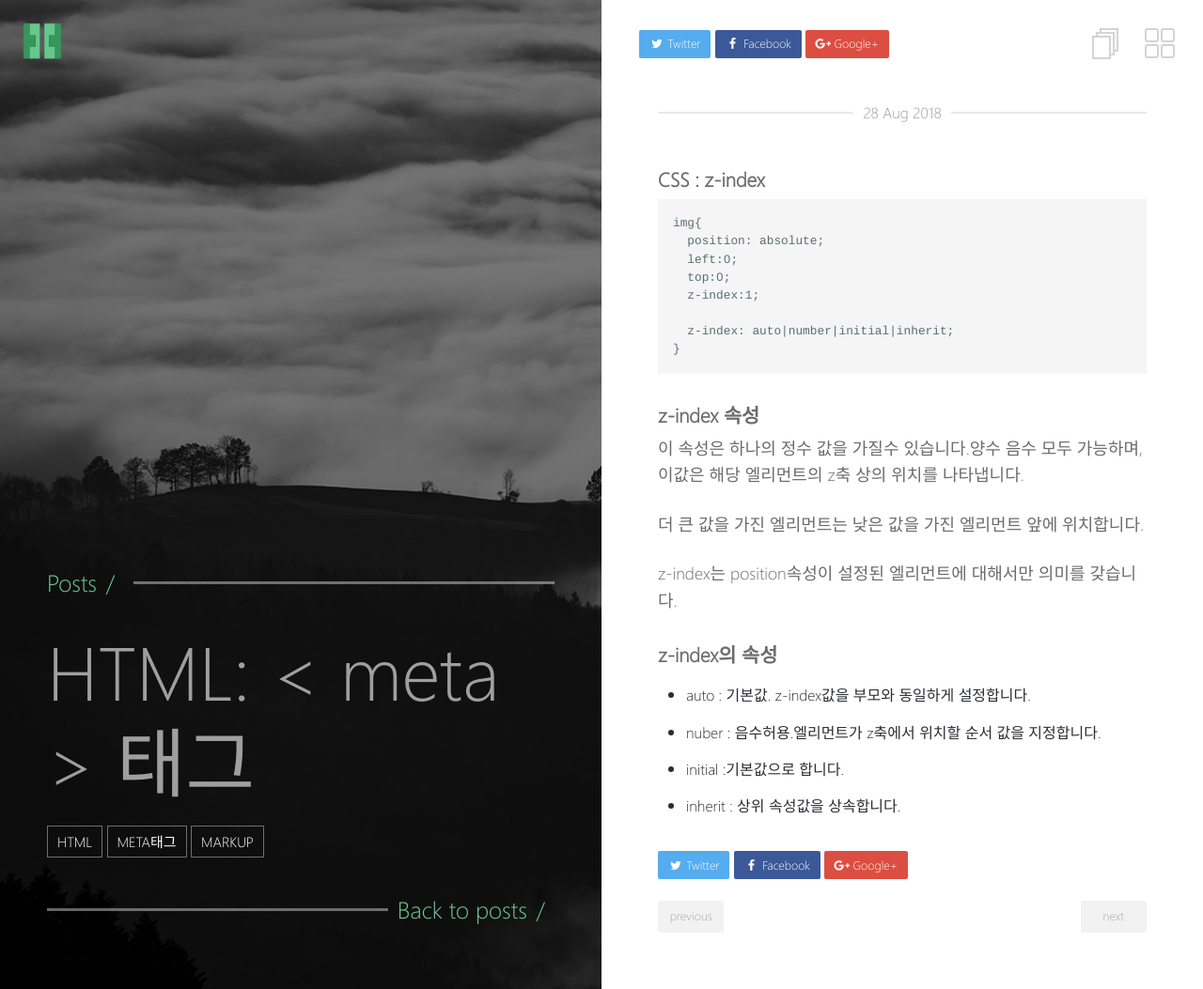
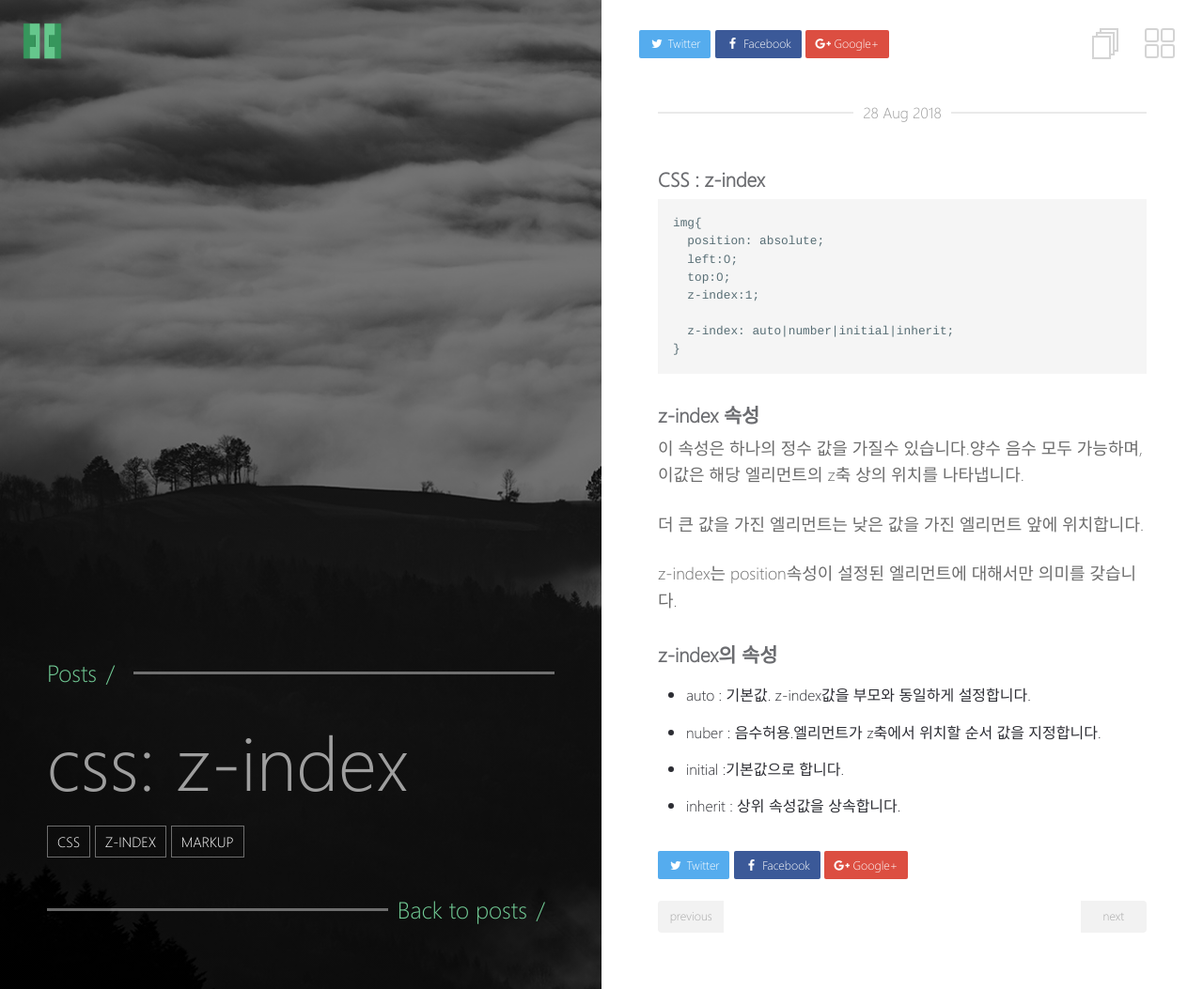
Before and after one commit to yubobae/yubobae.github.com, a Jekyll site: the page built from _posts/css/2018-08-28-z-index.md, in a window 1280 px wide. Shown: the whole page at 94% size. Built offline with Jekyll 4.4.1, drawn with Linux system fonts in a browser that asks for light colours.

Commit message:
Update 2018-08-28-z-index.md

```diff
--- a/_posts/css/2018-08-28-z-index.md
+++ b/_posts/css/2018-08-28-z-index.md
@@ -1,10 +1,10 @@
 ---
 layout: post
-title: "HTML: < meta > 태그"
+title: "css: z-index"
 excerpt: ""
 tags:
-  - HTML
-  - meta태그
+  - css
+  - z-index
   - markup
 ---
 
```
